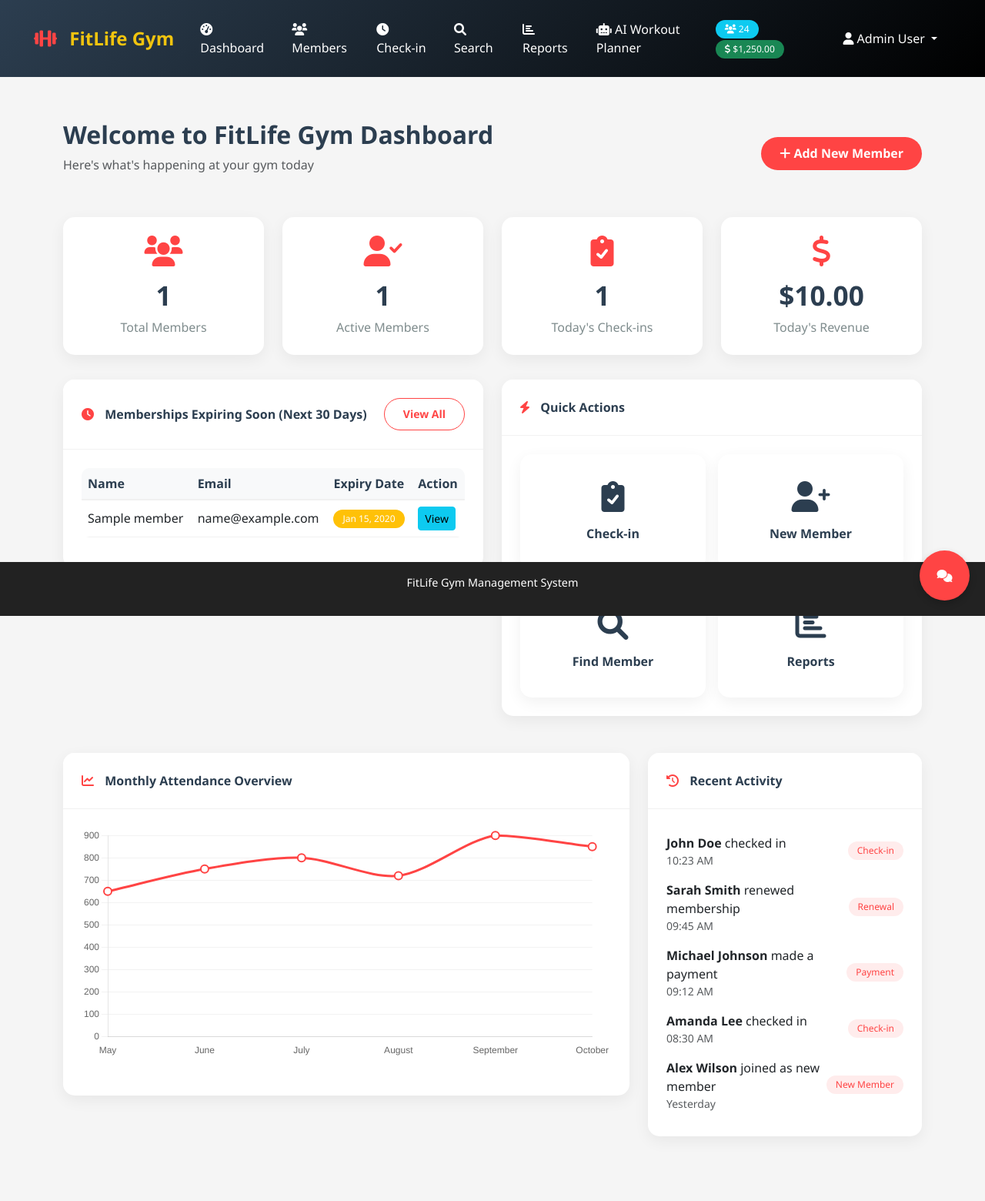
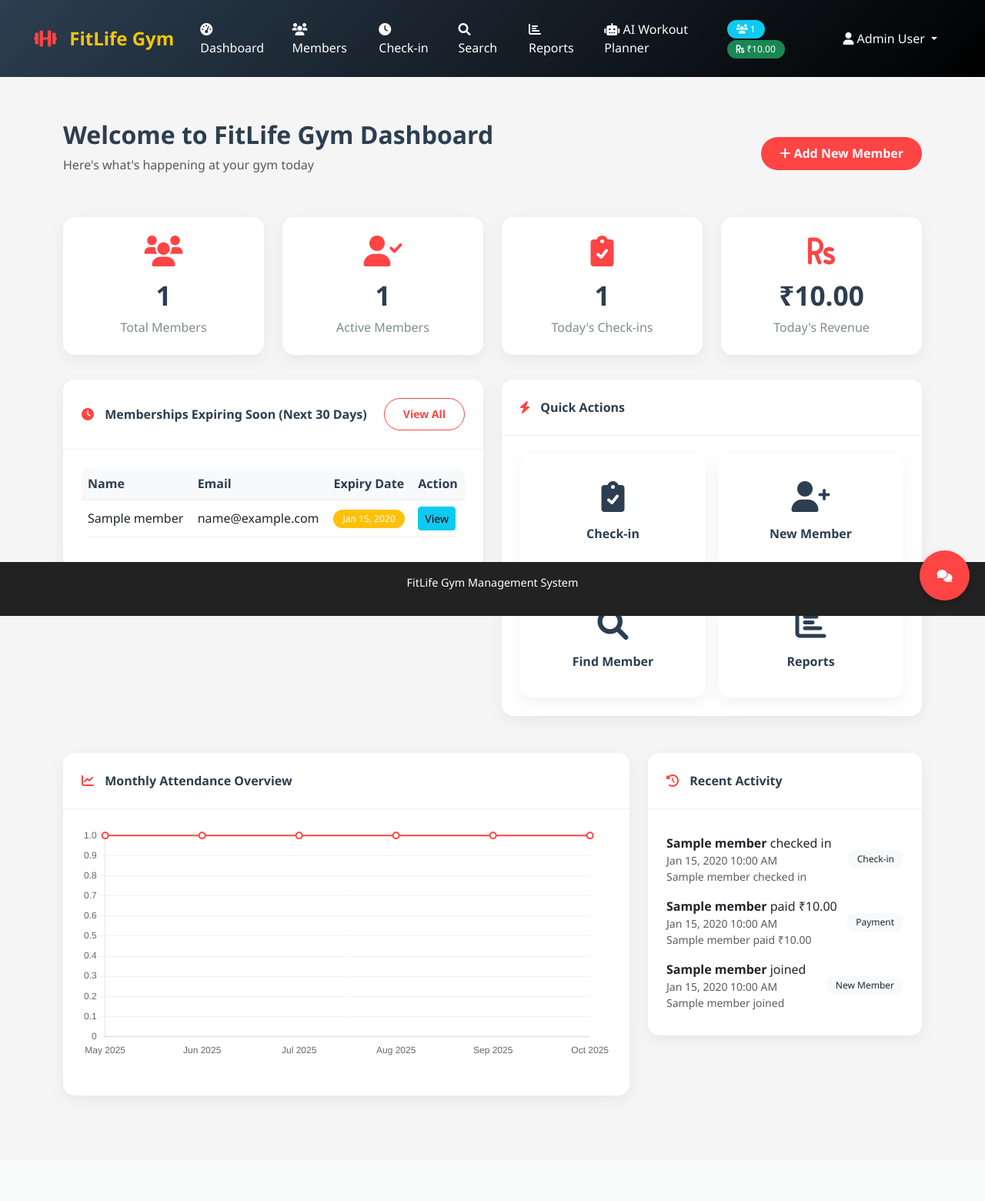
Before and after one commit to Aayushsm/gym-management, a Flask app: page / in a window 1280 px wide. Shown: the whole page at 77% size. After the commit the page ends 1428 px from the top, so only its background shows below. Run offline with Flask 3, Linux system fonts and the light colour scheme; the visitor is signed in with stand-in values (Sample User, id 1); a database or web service that is not in the repository returns one stand-in record (values such as "Sample title"); some libraries are stand-ins or nearby versions.

Commit message:
separate user and admin flow/dashboard + fixes

```diff
--- a/app.py
+++ b/app.py
@@ -46,8 +46,88 @@ def index():
             '$gt': datetime.now()
         }
     }))
-    return render_template('dashboard.html', total_members=total_members,
-                         active_members=active_members, expiring_soon=expiring_soon)
+
+    # --- New: compute last 6 months attendance labels + counts ---
+    def month_from_offset(dt, offset):
+        # offset: negative for past months (e.g. -5..0)
+        total_month = (dt.year * 12 + dt.month - 1) + offset
+        y = total_month // 12
+        m = total_month % 12 + 1
+        return y, m
+
+    attendance_labels = []
+    attendance_data = []
+    today = datetime.now()
+    for offset in range(-5, 1):  # last 6 months (oldest -> newest)
+        y, m = month_from_offset(today, offset)
+        start = datetime(y, m, 1)
+        if m == 12:
+            next_start = datetime(y + 1, 1, 1)
+        else:
+            next_start = datetime(y, m + 1, 1)
+        count = attendance_col.count_documents({
+            'check_in_date': {'$gte': start, '$lt': next_start}
+        })
+        attendance_labels.append(start.strftime('%b %Y'))
+        attendance_data.append(count)
+
+    # --- New: build recent_activity from attendance, payments, new members ---
+    recent_items = []
+
+    # latest attendance
+    for att in attendance_col.find().sort('check_in_date', -1).limit(6):
+        member = members_col.find_one({'_id': att.get('member_id')})
+        name = member.get('name') if member else 'Unknown'
+        recent_items.append({
+            'date': att['check_in_date'],
+            'type': 'Check-in',
+            'member_name': name,
+            'action': 'checked in',
+            'detail': f'{name} checked in',
+            'badge': 'Check-in'
+        })
+
+    # latest payments
+    for pay in payments_col.find().sort('payment_date', -1).limit(6):
+        mem = None
+        try:
+            mem = members_col.find_one({'_id': pay.get('member_id')})
+        except:
+            mem = None
+        name = mem.get('name') if mem else pay.get('member_name', 'Unknown')
+        amount = pay.get('amount', 0)
+        recent_items.append({
+            'date': pay['payment_date'],
+            'type': 'Payment',
+            'member_name': name,
+            'action': f'paid ₹{amount:.2f}',
+            'detail': f'{name} paid ₹{amount:.2f}',
+            'badge': 'Payment'
+        })
+
+    # latest new members
+    for nm in members_col.find().sort('join_date', -1).limit(6):
+        nm_name = nm.get('name', 'Unknown')
+        recent_items.append({
+            'date': nm['join_date'],
+            'type': 'New Member',
+            'member_name': nm_name,
+            'action': 'joined',
+            'detail': f'{nm_name} joined',
+            'badge': 'New Member'
+        })
+
+    # sort by date descending and limit to 6-8 items
+    recent_items.sort(key=lambda x: x['date'], reverse=True)
+    recent_activity = recent_items[:6]
+
+    return render_template('dashboard.html',
+                         total_members=total_members,
+                         active_members=active_members,
+                         expiring_soon=expiring_soon,
+                         attendance_labels=attendance_labels,
+                         attendance_data=attendance_data,
+                         recent_activity=recent_activity)
 
 @app.route('/workout-planner')
 @login_required
@@ -61,7 +141,12 @@ def members():
     all_members = list(members_col.find())
     today = datetime.now()
     for member in all_members:
-        member['renewal_needed'] = member['expiration_date'] < today + timedelta(days=30)
+        # Check if member has an expiration date (members do, admins don't)
+        if member.get('expiration_date'):
+            member['renewal_needed'] = member['expiration_date'] < today + timedelta(days=30)
+        else:
+            # Admin users don't have expiration dates, so no renewal needed
+            member['renewal_needed'] = False
     return render_template('members.html', members=all_members, now=datetime.now)
 
 @app.route('/member_dashboard')
@@ -73,6 +158,11 @@ def member_dashboard():
         return redirect(url_for('index'))
 
     member = members_col.find_one({'_id': ObjectId(current_user.id)})
+
+    # Ensure member has an expiration date (should always be true for members)
+    if not member.get('expiration_date'):
+        flash('Error: Member account missing expiration date. Please contact support.')
+        return redirect(url_for('index'))
 
     # Get attendance data for chart
     attendance = list(attendance_col.find({'member_id': ObjectId(current_user.id)})
@@ -105,7 +195,7 @@ def member_dashboard():
         recent_activity.append({
             'date': payment['payment_date'],
             'type': 'Payment',
-            'details': f"${payment['amount']:.2f} - {payment.get('note', '')}"
+            'details': f"₹{payment['amount']:.2f} - {payment.get('note', '')}"
         })
 
     # Sort combined activity by date
@@ -121,6 +211,11 @@ def member_dashboard():
 @app.route('/add_member', methods=['GET', 'POST'])
 @login_required
 def add_member():
+    # Restrict to admin/staff only
+    if hasattr(current_user, 'role') and current_user.role == 'member':
+        flash('Access denied. Only staff can add members.')
+        return redirect(url_for('member_dashboard'))
+
     if request.method == 'POST':
         name = request.form['name']
         email = request.form['email']
@@ -144,20 +239,20 @@ def add_member():
             'password': password_hash,
             'join_date': join_date,
             'expiration_date': expiration_date,
-            'role': 'member',
+            'role': 'member',  # Always create as member through this route
             'active': True
         }).inserted_id
 
-        # Initial payment (assume $100 signup fee)
+        # Initial signup fee for members added by staff (₹2000 in Indian Rupees)
         payments_col.insert_one({
             'member_id': member_id,
-            'amount': 100.0,
+            'amount': 2000.0,
             'payment_date': join_date,
             'note': 'Signup fee',
-            'payment_type': 'other'
+            'payment_type': 'signup'
         })
 
-        flash('Member added successfully!')
+        flash('Member added successfully! Signup fee: ₹2000 applied.')
         return redirect(url_for('members'))
     return render_template('add_member.html')
 
@@ -183,9 +278,9 @@ def renew(id):
     months = int(request.form['months'])
     member = members_col.find_one({'_id': ObjectId(id)})
 
-    # Calculate price based on months
-    prices = {1: 100, 3: 280, 6: 500, 12: 900}
-    amount = prices.get(months, months * 100)  # Default to $100 per month if not in price table
+    # Calculate price based on months (in Indian Rupees)
+    prices = {1: 2500, 3: 7000, 6: 12500, 12: 22500}  # ₹2500/month base rate
+    amount = prices.get(months, months * 2500)  # Default to ₹2500 per month if not in price table
 
     # Calculate new expiration date
     current_expiry = member['expiration_date']
@@ -211,7 +306,7 @@ def renew(id):
         'payment_type': 'renewal'
     })
 
-    flash(f'Membership renewed successfully for {months} months!')
+    flash(f'Membership renewed successfully for {months} months! Amount: ₹{amount}')
     return redirect(url_for('member_detail', id=id))
 
 @app.route('/log_attendance/<id>', methods=['POST'])
@@ -270,7 +365,7 @@ def add_payment(id):
     }).inserted_id
 
     if payment_id:
-        flash(f'Payment of ${amount:.2f} recorded successfully for {note}', 'success')
+        flash(f'Payment of ₹{amount:.2f} recorded successfully for {note}', 'success')
     else:
         flash('Error recording payment. Please try again.', 'danger')
 
@@ -524,7 +619,7 @@ def get_member_plans(member_id):
         return jsonify({
             'success': True,
             'plans': plans
-        }), 200
+        }, 200)
 
     except Exception as e:
         return jsonify({
--- a/static/js/chatbot.js
+++ b/static/js/chatbot.js
@@ -25,22 +25,24 @@ class GymChatbot {
                 patterns: ['membership', 'plan', 'package', 'pricing', 'cost', 'fee', 'price', 'join', 'subscribe'],
                 replies: [
                     '💪 Our Membership Plans:\n\n' +
-                    '🔹 Basic ($30/month)\n' +
+                    '🔹 Basic (₹750/month)\n' +
                     '   • Access to gym equipment\n' +
                     '   • Basic fitness assessment\n\n' +
-                    '🔹 Premium ($50/month)\n' +
+                    '🔹 Premium (₹1,250/month)\n' +
                     '   • All Basic features\n' +
                     '   • Group classes included\n' +
                     '   • Locker access\n\n' +
-                    '🔹 Elite ($80/month)\n' +
+                    '🔹 Elite (₹2,000/month)\n' +
                     '   • All Premium features\n' +
                     '   • Personal training session\n' +
                     '   • Nutrition consultation\n\n' +
+                    'Signup Fee: ₹2,000 (one-time)\n\n' +
                     'Would you like to know more about any specific plan?',
                     '🌟 Ready to start your fitness journey? Here are our plans:\n\n' +
-                    '• Basic: $30/month - Perfect for beginners\n' +
-                    '• Premium: $50/month - Most popular choice\n' +
-                    '• Elite: $80/month - Complete fitness package\n\n' +
+                    '• Basic: ₹750/month - Perfect for beginners\n' +
+                    '• Premium: ₹1,250/month - Most popular choice\n' +
+                    '• Elite: ₹2,000/month - Complete fitness package\n\n' +
+                    'Plus ₹2,000 one-time signup fee\n\n' +
                     'Which plan would you like to learn more about?'
                 ],
                 quickReplies: [
@@ -92,9 +94,9 @@ class GymChatbot {
                     '• Nutrition Guidance\n' +
                     '• Progress Tracking\n\n' +
                     'Pricing:\n' +
-                    '- Single Session: $40\n' +
-                    '- 5 Sessions: $180\n' +
-                    '- 10 Sessions: $350\n\n' +
+                    '- Single Session: ₹1,000\n' +
+                    '- 5 Sessions: ₹4,500\n' +
+                    '- 10 Sessions: ₹8,750\n\n' +
                     'Would you like to schedule a free consultation?',
                     '🎯 Our trainers specialize in:\n\n' +
                     '• Weight Loss\n' +
--- a/templates/base.html
+++ b/templates/base.html
@@ -59,7 +59,7 @@
                         <i class="fas fa-users"></i> {{ today_stats()['checkins'] }}
                     </span>
                     <span class="badge bg-success" title="Today's Payments">
-                        <i class="fas fa-dollar-sign"></i> ${{ "%.2f"|format(today_stats()['payments']) }}
+                        <i class="fas fa-rupee-sign"></i> ₹{{ "%.2f"|format(today_stats()['payments']) }}
                     </span>
                 </div>
                 <ul class="navbar-nav">
--- a/templates/dashboard.html
+++ b/templates/dashboard.html
@@ -304,10 +304,10 @@
                 </ul>
                 <div class="navbar-text me-3">
                     <span class="badge bg-info me-2" title="Today's Check-ins">
-                        <i class="fas fa-users"></i> 24
+                        <i class="fas fa-users"></i> {{ today_stats()['checkins'] }}
                     </span>
                     <span class="badge bg-success" title="Today's Payments">
-                        <i class="fas fa-dollar-sign"></i> $1,250.00
+                        <i class="fas fa-rupee-sign"></i> ₹{{ "%.2f"|format(today_stats()['payments']) }}
                     </span>
                 </div>
                 <ul class="navbar-nav">
@@ -316,8 +316,8 @@
                             <i class="fas fa-user"></i> Admin User
                         </a>
                         <ul class="dropdown-menu dropdown-menu-end">
-                            <li><a class="dropdown-item" href="#">Profile Settings</a></li>
-                            <li><a class="dropdown-item" href="#">Logout</a></li>
+                            <li><a class="dropdown-item" href="{{ url_for('update_profile', id=current_user.id) }}">Profile Settings</a></li>
+                            <li><a class="dropdown-item" href="{{ url_for('auth.logout') }}">Logout</a></li>
                         </ul>
                     </li>
                 </ul>
@@ -333,9 +333,9 @@
                 <p class="text-muted">Here's what's happening at your gym today</p>
             </div>
             <div>
-                <button class="btn btn-primary">
+                <a href="{{ url_for('add_member') }}" class="btn btn-primary">
                     <i class="fas fa-plus"></i> Add New Member
-                </button>
+                </a>
             </div>
         </div>
 
@@ -357,8 +357,8 @@
                 <p>Today's Check-ins</p>
             </div>
             <div class="stat-card">
-                <i class="fas fa-dollar-sign"></i>
-                <h3>${{ "%.2f"|format(today_stats()['payments']) }}</h3>
+                <i class="fas fa-rupee-sign"></i>
+                <h3>₹{{ "%.2f"|format(today_stats()['payments']) }}</h3>
                 <p>Today's Revenue</p>
             </div>
         </div>
@@ -461,41 +461,16 @@
                     </div>
                     <div class="card-body">
                         <ul class="list-group list-group-flush">
+                            {% for item in recent_activity %}
                             <li class="list-group-item d-flex justify-content-between align-items-center border-0 px-0">
                                 <div>
-                                    <strong>John Doe</strong> checked in
-                                    <div class="small text-muted">10:23 AM</div>
+                                    <strong>{{ item.member_name }}</strong> {{ item.action }}
+                                    <div class="small text-muted">{{ item.date.strftime('%b %d, %Y %I:%M %p') }}</div>
+                                    <div class="small text-muted">{{ item.detail }}</div>
                                 </div>
-                                <span class="badge badge-primary">Check-in</span>
+                                <span class="badge bg-light text-dark">{{ item.badge }}</span>
                             </li>
-                            <li class="list-group-item d-flex justify-content-between align-items-center border-0 px-0">
-                                <div>
-                                    <strong>Sarah Smith</strong> renewed membership
-                                    <div class="small text-muted">09:45 AM</div>
-                                </div>
-                                <span class="badge badge-primary">Renewal</span>
-                            </li>
-                            <li class="list-group-item d-flex justify-content-between align-items-center border-0 px-0">
-                                <div>
-                                    <strong>Michael Johnson</strong> made a payment
-                                    <div class="small text-muted">09:12 AM</div>
-                                </div>
-                                <span class="badge badge-primary">Payment</span>
-                            </li>
-                            <li class="list-group-item d-flex justify-content-between align-items-center border-0 px-0">
-                                <div>
-                                    <strong>Amanda Lee</strong> checked in
-                                    <div class="small text-muted">08:30 AM</div>
-                                </div>
-                                <span class="badge badge-primary">Check-in</span>
-                            </li>
-                            <li class="list-group-item d-flex justify-content-between align-items-center border-0 px-0">
-                                <div>
-                                    <strong>Alex Wilson</strong> joined as new member
-                                    <div class="small text-muted">Yesterday</div>
-                                </div>
-                                <span class="badge badge-primary">New Member</span>
-                            </li>
+                            {% endfor %}
                         </ul>
                     </div>
                 </div>
@@ -511,49 +486,36 @@
     <!-- Bootstrap Bundle with Popper -->
     <script src="https://cdn.jsdelivr.net/npm/bootstrap@5.3.0/dist/js/bootstrap.bundle.min.js"></script>
     <script>
-        // Chart initialization
-        const ctx = document.getElementById('attendanceChart').getContext('2d');
-
-        const attendanceChart = new Chart(ctx, {
+        // Chart initialization - use real data from server
+        const ctx = document.getElementById('attendanceChart');
+        if (ctx) {
+            new Chart(ctx.getContext('2d'), {
                 type: 'line',
                 data: {
-                labels: ['May', 'June', 'July', 'August', 'September', 'October'],
+                    labels: {{ attendance_labels|tojson }},
                     datasets: [{
                         label: 'Monthly Attendance',
-                    data: [650, 750, 800, 720, 900, 850],
-                    backgroundColor: 'rgba(255, 68, 68, 0.1)',
+                        data: {{ attendance_data|tojson }},
+                        backgroundColor: 'rgba(255, 68, 68, 0.08)',
                         borderColor: '#ff4444',
-                    borderWidth: 3,
+                        borderWidth: 2,
                         pointBackgroundColor: '#fff',
                         pointBorderColor: '#ff4444',
-                    pointBorderWidth: 2,
-                    pointRadius: 5,
+                        pointRadius: 4,
                         tension: 0.3
                     }]
                 },
                 options: {
-                plugins: {
-                    legend: {
-                        display: false
-                    }
-                },
+                    plugins: { legend: { display: false } },
                     scales: {
-                    y: {
-                        beginAtZero: true,
-                        grid: {
-                            color: 'rgba(0, 0, 0, 0.05)'
-                        }
-                    },
-                    x: {
-                        grid: {
-                            display: false
-                        }
-                    }
+                        y: { beginAtZero: true, grid: { color: 'rgba(0,0,0,0.05)' } },
+                        x: { grid: { display: false } }
                     },
                     responsive: true,
                     maintainAspectRatio: false
                 }
             });
+        }
     </script>
 
     <!-- Chatbot Widget -->
@@ -609,10 +571,6 @@
                     sendMessage();
                 }
             });
-
-            // Initialize chatbot with welcome message
-            const initialResponse = chatbot.respond('help');
-            addMessage('bot', initialResponse.text, initialResponse.quickReplies);
         });
     </script>
 </body>
--- a/templates/login.html
+++ b/templates/login.html
@@ -40,6 +40,7 @@
 
 			<div class="login-footer text-center mt-3">
 				<p>Don't have an account? <a href="{{ url_for('auth.register') }}" class="register-link">Register here</a></p>
+				<small class="text-muted">Create a member account or staff account</small>
 			</div>
 		</div>
 	</div>
--- a/templates/reports.html
+++ b/templates/reports.html
@@ -28,7 +28,7 @@
             <div class="card">
                 <div class="card-body">
                     <h5 class="card-title">Revenue</h5>
-                    <p class="card-text display-4">${{ "%.2f"|format(monthly_stats.total_payments) }}</p>
+                    <p class="card-text display-4">₹{{ "%.2f"|format(monthly_stats.total_payments) }}</p>
                     <p class="text-muted">This Month</p>
                 </div>
             </div>
@@ -95,7 +95,7 @@
                             {% for payment in recent_payments %}
                             <tr>
                                 <td>{{ payment.payment_date.strftime('%Y-%m-%d') }}</td>
-                                <td>${{ "%.2f"|format(payment.amount) }}</td>
+                                <td>₹{{ "%.2f"|format(payment.amount) }}</td>
                                 <td>{{ payment.note }}</td>
                             </tr>
                             {% endfor %}
--- a/templates/workout_planner.html
+++ b/templates/workout_planner.html
@@ -21,7 +21,7 @@
     <div class="container">
         <div class="header text-center">
             <h1><i class="fas fa-robot"></i> AI Workout Planner</h1>
-            <p>Get a personalized weekly workout plan powered by AI</p>
+            <p>Get a personalized weekly workout plan powered by AI - All pricing in Indian Rupees (₹)</p>
         </div>
 
         <div class="form-card">
```
Also changed, not shown: auth.py (+58 -4 lines), database_connectivity.py (+8 -11 lines), templates/member_dashboard.html (+7 -0 lines), templates/member_detail.html (+13 -9 lines), templates/members.html (+16 -6 lines), templates/register.html (+34 -6 lines), README.md, 1 other file. Lines whose indentation alone changed are shown as unchanged.
